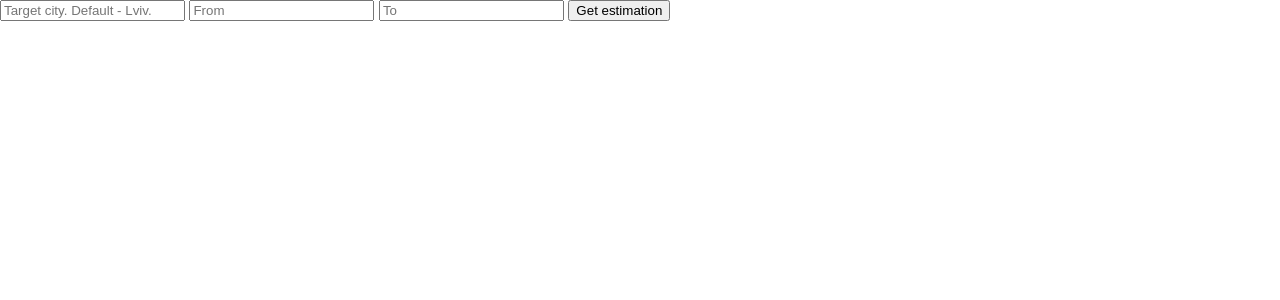
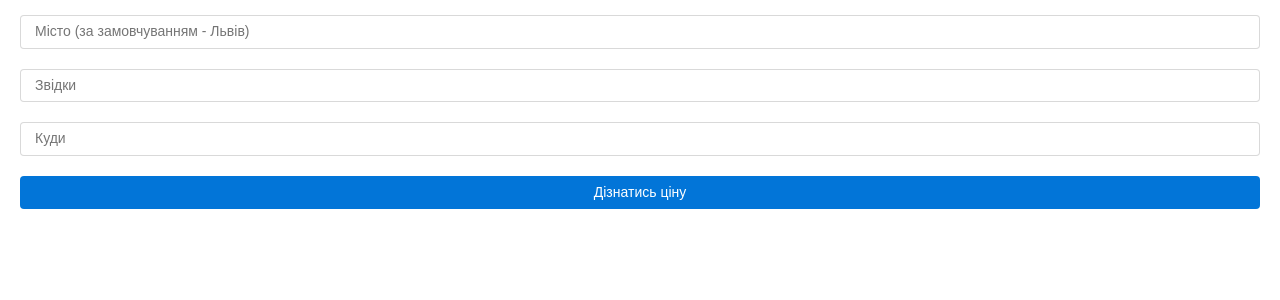
Before and after one commit to loogle18/uber-prices-estimator, a Flask app: template templates/index.html in a window 1280 px wide. Shown: the part 62-362 px from the top of the page. Run offline with Flask 2, Linux system fonts and the light colour scheme; the template is opened without the code that fills it, so the values that code supplies are empty.

Commit message:
Improved form UI.

```diff
--- a/app.py
+++ b/app.py
@@ -34,7 +34,7 @@ def price_eta():
     if _check_token(request.cookies.get("token")):
         form = request.form
         if form:
-            city, start, end = form["city"] or "Lviv", form["from"], form["to"]
+            city, start, end = form["city"] or "Львів", form["from"], form["to"]
             if start and end:
                 high_eta, low_eta, error = get_estimations(start=city + " " + start,
                                                            end=city + " " + end)
--- a/static/styles/style.css
+++ b/static/styles/style.css
@@ -1,16 +1,20 @@
-html {
-  font-family: "Helvetica Neue", "Helvetica", sans-serif;
-}
-
 html,
 body {
   margin: 0;
   min-height: 100vh;
 }
 
+html {
+  font-family: "Helvetica Neue", "Helvetica", sans-serif;
+}
+
+#content,
+.header {
+  padding: 15px 20px;
+}
+
 .header {
   background-color: #000000;
-  padding: 15px 20px;
 }
 
 .brand-link {
@@ -19,10 +23,45 @@ body {
 }
 
 .brand-text-first {
-  color: white;
+  color: #ffffff;
   font-weight: 500;
 }
 
 .brand-text-second {
   color: #2775a4;
 }
+
+.text-field {
+  background-color: #ffffff;
+  border-radius: 4px;
+  border: 1px solid rgba(0, 0, 0, .15);
+  color: #464a4c;
+  display: block;
+  font-size: 14px;
+  line-height: 1.25;
+  margin-bottom: 20px;
+  outline: 0;
+  padding: 7px 14px;
+  width: calc(100% - 30px);
+}
+
+.submit-eta {
+  -moz-user-select: none;
+  -ms-user-select: none;
+  -webkit-user-select: none;
+  background-color: #0275d8;
+  border-color: #0275d8;
+  border-radius: 4px;
+  border: 1px solid transparent;
+  color: #ffffff;
+  display: block;
+  font-size: 14px;
+  font-weight: 400;
+  line-height: 1.25;
+  padding: 7px 14px;
+  text-align: center;
+  user-select: none;
+  vertical-align: middle;
+  white-space: nowrap;
+  width: 100%;
+}
--- a/templates/index.html
+++ b/templates/index.html
@@ -1,9 +1,12 @@
 {% extends "layout.html" %}
 {% block content %}
     <form action="/price_eta" method="POST" enctype="multipart/form-data">
-        <input type="text" name="city" placeholder="Target city. Default - Lviv.">
-        <input type="text" name="from" placeholder="From">
-        <input type="text" name="to" placeholder="To">
-        <button type="submit">Get estimation</button>
+        <input type="text" name="city" placeholder="Місто (за замовчуванням - Львів)"
+               class="text-field">
+        <input type="text" name="from" required="required" placeholder="Звідки"
+               class="text-field">
+        <input type="text" name="to" required="required" placeholder="Куди"
+               class="text-field">
+        <button type="submit" class="submit-eta">Дізнатись ціну</button>
     </form>
 {% endblock %}
```
